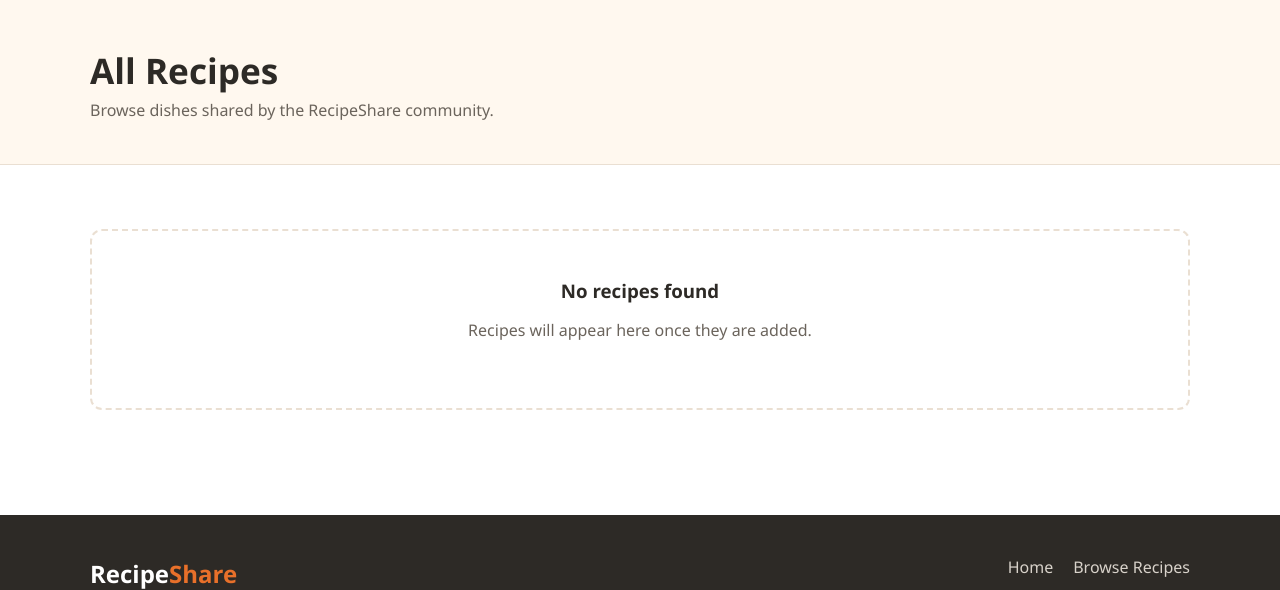
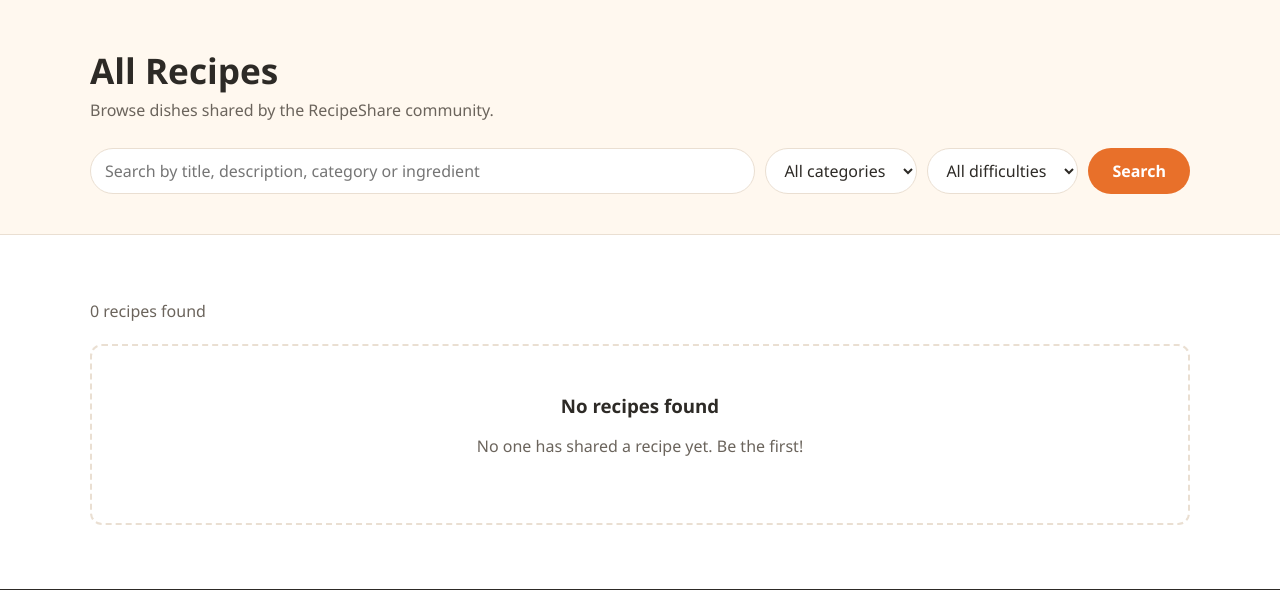
Before and after one commit to Sancheet-Walekar/recipe-sharing-platform, a Flask app: page /recipes in a window 1280 px wide. Shown: the part 69-659 px from the top of the page. Run offline with Flask 3, Linux system fonts and the light colour scheme; data that the repository does not hold is empty.

Commit message:
Add recipe search with category and difficulty filters
Co-authored-by: Cursor <cursoragent@cursor.com>

```diff
--- a/app.py
+++ b/app.py
@@ -330,8 +330,49 @@ def index():
 
 @app.route("/recipes")
 def recipes():
-    """List of all recipes from the database."""
-    return render_template("recipes.html", recipes=fetch_recipes())
+    """
+    List recipes, optionally filtered. Examples:
+        /recipes?q=pasta
+        /recipes?q=pasta&category=Italian&difficulty=Easy
+    """
+    search_text = request.args.get("q", "").strip()
+    category = request.args.get("category", "")
+    difficulty = request.args.get("difficulty", "")
+
+    conditions = []
+    params = []
+
+    if search_text:
+        # "%pasta%" means: "pasta" anywhere in the text. The value goes into
+        # params (never into the SQL string), so it is safe from SQL injection.
+        like_pattern = f"%{search_text}%"
+        conditions.append(
+            "(recipes.title LIKE ? OR recipes.description LIKE ?"
+            " OR recipes.category LIKE ? OR recipes.ingredients LIKE ?)"
+        )
+        params.extend([like_pattern] * 4)
+
+    # Unknown values (e.g. ?category=abc) are simply ignored
+    if category in CATEGORIES:
+        conditions.append("recipes.category = ?")
+        params.append(category)
+    else:
+        category = ""
+
+    if difficulty in DIFFICULTIES:
+        conditions.append("recipes.difficulty = ?")
+        params.append(difficulty)
+    else:
+        difficulty = ""
+
+    return render_template(
+        "recipes.html",
+        recipes=fetch_recipes(conditions, params),
+        search_text=search_text,
+        selected_category=category,
+        selected_difficulty=difficulty,
+        filters_active=bool(search_text or category or difficulty),
+    )
 
 
 @app.route("/recipes/<int:recipe_id>")
--- a/static/css/style.css
+++ b/static/css/style.css
@@ -356,6 +356,41 @@ h1, h2, h3 {
 .page-header p {
     color: var(--color-gray);
     margin: 0;
+}
+
+/* ---------- 7b. Search and filter bar (recipes page) ---------- */
+.filter-bar {
+    display: flex;
+    flex-wrap: wrap;
+    gap: 10px;
+    margin-top: 24px;
+}
+
+.filter-bar input,
+.filter-bar select {
+    padding: 10px 14px;
+    border: 1px solid var(--color-border);
+    border-radius: 999px;
+    font-size: 1rem;
+    font-family: inherit;
+    background: var(--color-white);
+    color: var(--color-dark);
+}
+
+.filter-bar input:focus,
+.filter-bar select:focus {
+    outline: none;
+    border-color: var(--color-primary);
+    box-shadow: 0 0 0 3px var(--color-primary-light);
+}
+
+.filter-search {
+    flex: 1 1 280px;
+}
+
+.results-count {
+    color: var(--color-gray);
+    margin: 0 0 20px;
 }
 
 /* ---------- 8. Category cards ---------- */
--- a/static/js/script.js
+++ b/static/js/script.js
@@ -10,7 +10,21 @@ document.addEventListener("DOMContentLoaded", function () {
     setupFlashMessages();
     setupConfirmForms();
     setupImagePreview();
+    setupFilterAutoSubmit();
 });
+
+
+/* ---------- Recipes page: apply a filter as soon as it changes ---------- */
+// The Search button still works without JavaScript; this just saves a click.
+function setupFilterAutoSubmit() {
+    const selects = document.querySelectorAll("#filter-form .auto-submit");
+
+    selects.forEach(function (select) {
+        select.addEventListener("change", function () {
+            select.form.submit();
+        });
+    });
+}
 
 
 /* ---------- Recipe photo: preview + quick size/type check ---------- */
--- a/templates/recipes.html
+++ b/templates/recipes.html
@@ -7,11 +7,46 @@
     <div class="container">
         <h1>All Recipes</h1>
         <p>Browse dishes shared by the RecipeShare community.</p>
+
+        <!-- ===================== SEARCH + FILTERS ===================== -->
+        <!-- method="get" puts the choices in the URL, e.g. /recipes?q=pasta&category=Italian -->
+        <form class="filter-bar" action="{{ url_for('recipes') }}" method="get" id="filter-form">
+            <input type="search" name="q" value="{{ search_text }}"
+                   placeholder="Search by title, description, category or ingredient"
+                   aria-label="Search recipes" class="filter-search">
+
+            <select name="category" aria-label="Filter by category" class="auto-submit">
+                <option value="">All categories</option>
+                {% for category in categories %}
+                    <option value="{{ category }}" {{ 'selected' if category == selected_category }}>{{ category }}</option>
+                {% endfor %}
+            </select>
+
+            <select name="difficulty" aria-label="Filter by difficulty" class="auto-submit">
+                <option value="">All difficulties</option>
+                {% for difficulty in difficulties %}
+                    <option value="{{ difficulty }}" {{ 'selected' if difficulty == selected_difficulty }}>{{ difficulty }}</option>
+                {% endfor %}
+            </select>
+
+            <button type="submit" class="btn btn-primary">Search</button>
+            {% if filters_active %}
+                <a href="{{ url_for('recipes') }}" class="btn btn-outline">Clear</a>
+            {% endif %}
+        </form>
     </div>
 </section>
 
 <section class="section">
     <div class="container">
+        <!-- How many recipes matched -->
+        <p class="results-count">
+            {{ recipes | length }} recipe{{ '' if recipes | length == 1 else 's' }} found
+            {% if search_text %} for "<strong>{{ search_text }}</strong>"{% endif %}
+            {% if selected_category %} in <strong>{{ selected_category }}</strong>{% endif %}
+            {% if selected_difficulty %} &middot; <strong>{{ selected_difficulty }}</strong>{% endif %}
+        </p>
+
         {% if recipes %}
             <div class="recipe-grid">
                 {% for recipe in recipes %}
@@ -21,7 +56,12 @@
         {% else %}
             <div class="empty-state">
                 <h3>No recipes found</h3>
-                <p>Recipes will appear here once they are added.</p>
+                {% if filters_active %}
+                    <p>Try a different search word or remove some filters.</p>
+                    <a href="{{ url_for('recipes') }}" class="btn btn-outline">Show all recipes</a>
+                {% else %}
+                    <p>No one has shared a recipe yet. Be the first!</p>
+                {% endif %}
             </div>
         {% endif %}
     </div>
```
